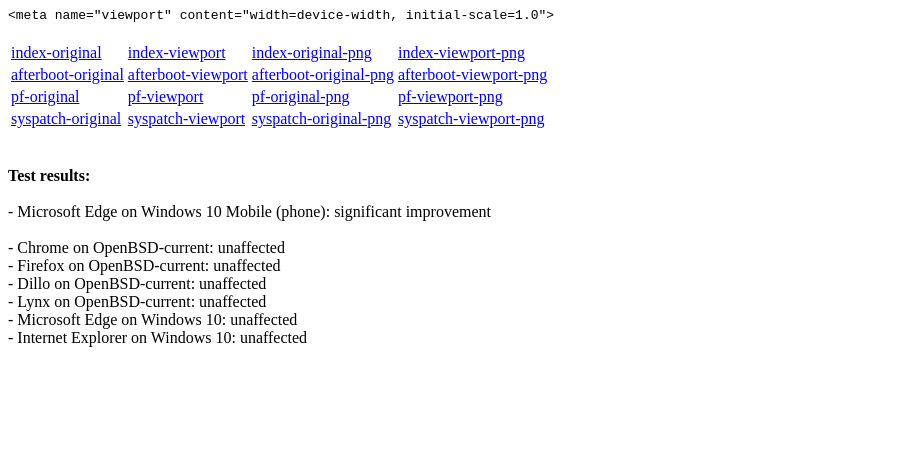
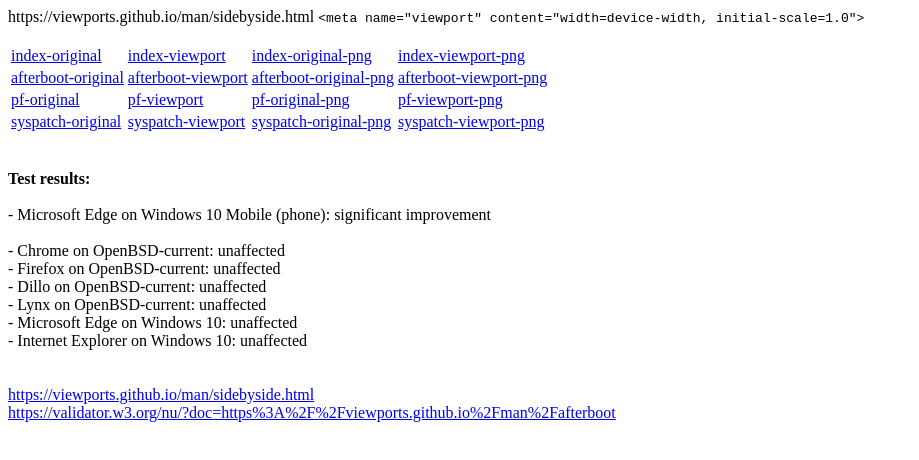
Before and after one commit to viewports/viewports.github.io, a plain HTML site: page index.html in a window 1280 px wide. Shown: the whole page, without its empty margins (0-919 px from the left). Drawn offline with Linux system fonts and the light colour scheme.

Commit message:
Update index.html

```diff
--- a/index.html
+++ b/index.html
@@ -1,4 +1,4 @@
-<html>
+https://viewports.github.io/man/sidebyside.html<html>
 <head>
  <meta name="viewport" content="width=device-width, initial-scale=1.0">
 </head>
@@ -44,5 +44,11 @@
 - Microsoft Edge on Windows 10: unaffected<br>
 - Internet Explorer on Windows 10: unaffected<br>
 
+<br><br>
+
+ <a href="https://viewports.github.io/man/sidebyside.html">https://viewports.github.io/man/sidebyside.html</a><br>
+ <a href="https://validator.w3.org/nu/?doc=https%3A%2F%2Fviewports.github.io%2Fman%2Fafterboot">https://validator.w3.org/nu/?doc=https%3A%2F%2Fviewports.github.io%2Fman%2Fafterboot</a>
+
+
 </body>
 </html>
```
